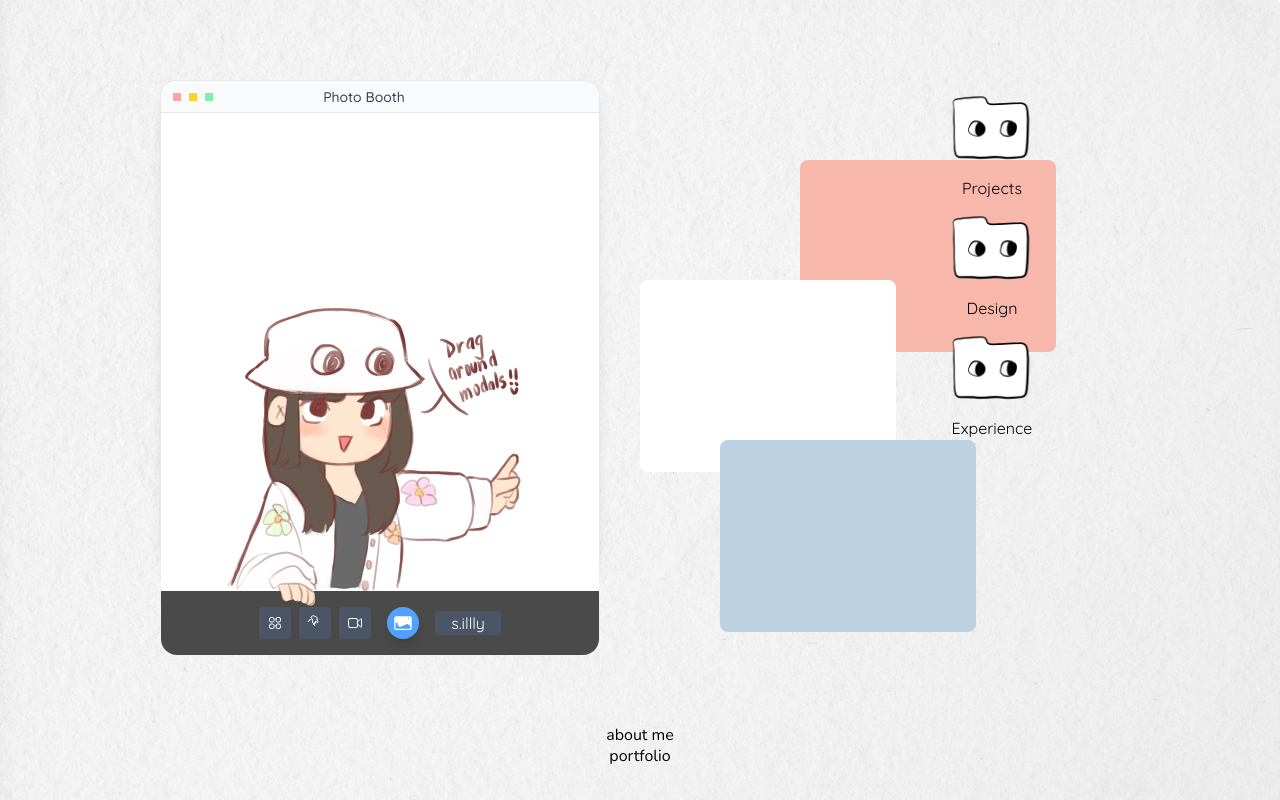
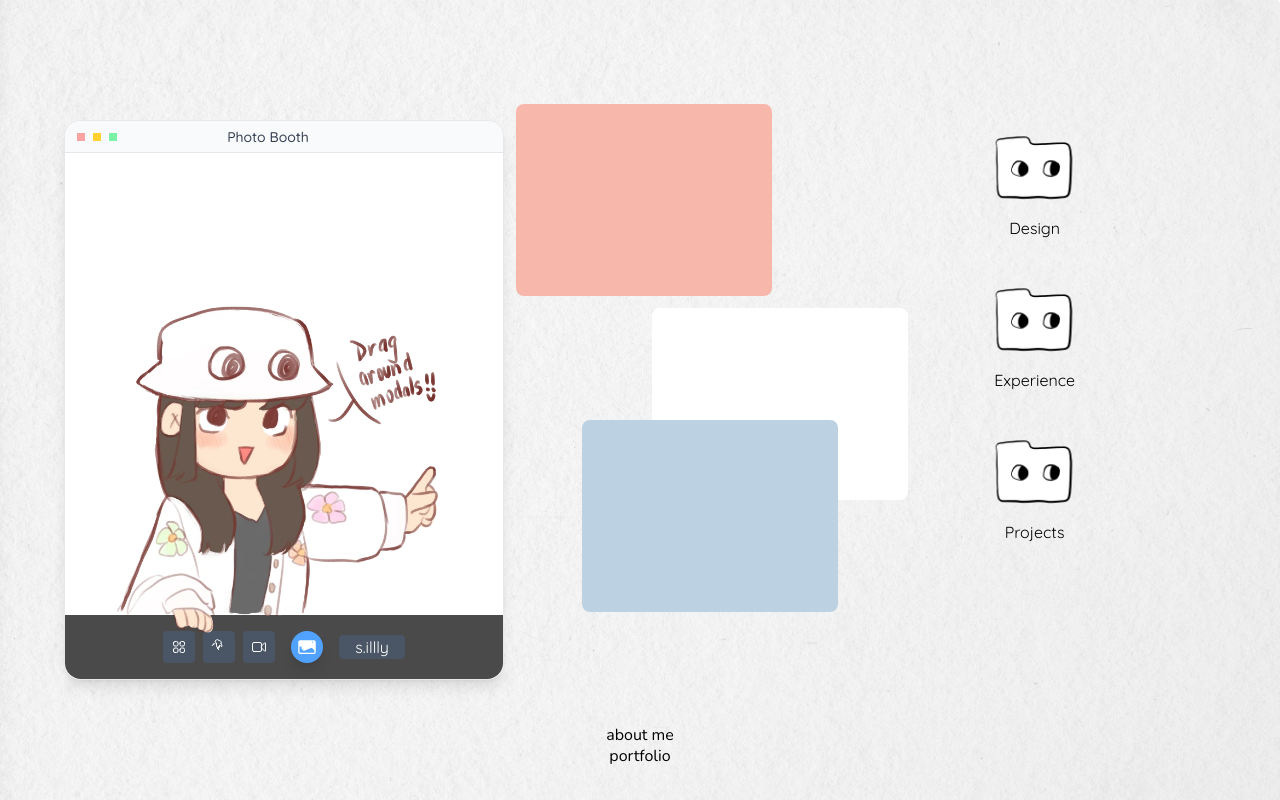
Before and after one commit to s-illly/website-portfolio, a Next.js app: page /portfolio in a window 1280 px wide. Built offline with nearby package versions, Linux system fonts and the light colour scheme.

Commit message:
Resposive layout

```diff
--- a/src/components/AboutPage.tsx
+++ b/src/components/AboutPage.tsx
@@ -16,7 +16,7 @@ export default function About() {
         <AnimatePresence mode="wait">
             <motion.main
                 key={pathname}
-                className="min-h-screen relative flex flex-col"
+                className="min-h-screen relative flex flex-col items-center justify-center"
                 initial={{ opacity: 0 }}
                 animate={{ opacity: 1 }}
                 exit={{ opacity: 0 }}
--- a/src/components/PortfolioPage.tsx
+++ b/src/components/PortfolioPage.tsx
@@ -123,20 +123,18 @@ export default function Portfolio() {
         <AnimatePresence mode="wait">
             <motion.main
                 key={pathname}
-                className="min-h-screen relative overflow-hidden flex flex-col"
+                className="min-h-screen overflow-hidden flex flex-col items-center justify-center"
                 initial={{ opacity: 0 }}
                 animate={{ opacity: 1 }}
                 exit={{ opacity: 0 }}
                 transition={{ duration: 0.3 }}
-
             >
-                <div className="grid xl:grid-cols-3 lg:grid-cols-3 md:grid-cols-2 grid-cols-1
-                                    xl:pl-16  md:pl-8  sm:pl-8
-                                    xl:overflow-hidden lg:overflow-hidden ">
+                <div className="w-full max-w-screen-xl mx-auto px-4 sm:px-6 md:px-8 lg:px-12 xl:px-16 2xl:px-24">
+                    <div className="grid sm:grid-cols-1 md:grid-cols-1 lg:grid-cols-3 xl:grid-cols-3 gap-8 items-start">
                         {/* Main Info */}
-                <div>
+                        <div className="flex justify-center items-start pt-8 pb-8 cursor-move">
                             <motion.div
-                    className="absolute left-40 top-20 z-0"
+                                className="z-0 w-full max-w-md"
                                 initial={{ y: "100vh", opacity: 0 }}
                                 animate={{ y: 0, opacity: 1 }}
                                 exit={{ y: "100vh", opacity: 0 }}
@@ -152,7 +150,7 @@ export default function Portfolio() {
                                 dragConstraints={dragConstraints}
                                 dragElastic={0.1}
                             >
-                    <div className="rounded-t-2xl bg-white w-110 h-120 flex-col items-center shadow-lg border cursor-move border-gray-200">
+                                <div className="rounded-2xl bg-white w-110 h-140 flex flex-col items-center shadow-lg border border-gray-200">
                                     <header className="w-full rounded-t-2xl h-8 p-3 bg-gray-50 flex flex-row items-center justify-between sticky top-0 z-10 border-b border-gray-200">
                                         <div className="flex flex-row gap-2">
                                             <div className="h-2 w-2 bg-red-300" />
@@ -163,53 +161,57 @@ export default function Portfolio() {
                                         <div className="w-[72px]"></div>
                                     </header>
                                     {selectedDesignData && (
-                            <div className="p-4 w-full h-full flex items-center justify-center flex-col bg-white rounded-2xl">
+                                        <div className="flex-1 relative w-full h-full overflow-hidden flex items-center justify-center">
                                             <Image
                                                 src={selectedDesignData.image}
                                                 alt={`Selected Design: ${selectedDesignData.id}`}
-                                    className="max-w-full max-h-full object-contain"
-                                    width={400}
-                                    height={400}
+                                                fill
+                                                className="object-contain"
+                                                sizes="(max-width: 768px) 100vw, 400px"
+                                                style={{ objectPosition: 'center' }}
                                             />
                                         </div>
                                     )}
                                     {selectedProjectData && (
-                            <div className="p-4 w-full h-full flex items-center justify-center flex-col bg-white rounded-t-2xl ">
+                                        <div className="flex-1 relative w-full h-full overflow-hidden flex items-center justify-center">
                                             <Image
                                                 src={selectedProjectData.image}
                                                 alt={`Selected Project: ${selectedProjectData.id}`}
-                                    className="max-w-full max-h-full object-contain"
-                                    width={400}
-                                    height={400}
+                                                fill
+                                                className="object-contain"
+                                                sizes="(max-width: 768px) 100vw, 400px"
+                                                style={{ objectPosition: 'center' }}
                                             />
-
                                         </div>
                                     )}
                                     {selectedExperienceData && (
-                            <div className="p-4 w-full h-full flex items-center justify-center flex-col bg-white rounded-t-2xl">
+                                        <div className="flex-1 relative w-full h-full overflow-hidden flex items-center justify-center">
                                             <Image
                                                 src={selectedExperienceData.image}
                                                 alt={`Selected Experience: ${selectedExperienceData.id}`}
-                                    className="max-w-full max-h-full object-contain"
-                                    width={400}
-                                    height={400}
+                                                fill
+                                                className="object-contain"
+                                                sizes="(max-width: 768px) 100vw, 400px"
+                                                style={{ objectPosition: 'center' }}
                                             />
-
                                         </div>
                                     )}
                                     {!selectedDesignData && !selectedProjectData && !selectedExperienceData && (
-                            <div className="p-4 w-full h-full flex items-center justify-center flex-col bg-white rounded-t-2xl">
+                                        <div className="flex-1 relative w-full h-full overflow-visible flex items-center justify-center">
+                                            <div className="relative z-20 -mb-8 w-full h-full flex items-center justify-center">
                                                 <Image
                                                     src={portfolioImg}
                                                     alt="Portfolio"
-                                    className="max-w-full max-h-full object-contain mt-59 z-20"
-                                    width={400}
-                                    height={400}
+                                                    fill
+                                                    className="object-contain mt-18"
+                                                    sizes="(max-width: 768px) 100vw, 400px"
+                                                    style={{ objectPosition: 'bottom' }}
                                                 />
                                             </div>
+                                        </div>
                                     )}
-
-                        <div className="sticky bottom-0 left-0 right-0 h-16 bg-[#4A4A4A] flex items-center justify-center px-4 space-x-4 rounded-b-2xl">
+                                    {/* Footer or sticky bar if needed */}
+                                    <div className="sticky bottom-0 left-0 right-0 h-16 z-10 bg-[#4A4A4A] flex w-full items-center justify-center px-4 space-x-4 rounded-b-2xl">
                                         <div className="flex items-center space-x-2">
                                             <button className="p-2 rounded bg-gray-600 text-white flex items-center justify-center">
                                                 <svg xmlns="http://www.w3.org/2000/svg" fill="none" viewBox="0 0 24 24" strokeWidth={1.5} stroke="currentColor" className="w-4 h-4">
@@ -237,13 +239,13 @@ export default function Portfolio() {
                                             s.illly
                                         </button>
                                     </div>
-
                                 </div>
-
                             </motion.div>
                         </div>
-
-                <div>
+                        {/* Modals column visually centered and responsively offset */}
+                        <div className="flex flex-col items-center justify-center relative min-h-[32rem] md:min-h-[32rem]">
+                            <div className="w-full flex flex-col items-center">
+                                <div className="w-full flex flex-col items-center pt-4 pl-2">
                                     <Modal1
                                         isOpen={isModal1Open}
                                         onClose={closeModal1}
@@ -251,6 +253,8 @@ export default function Portfolio() {
                                         projectData={selectedProjectData}
                                         experienceData={selectedExperienceData}
                                     />
+                                </div>
+                                <div className="w-full flex flex-col items-center pt-3 pl-70">
                                     <Modal2
                                         isOpen={isModal2Open}
                                         onClose={closeModal2}
@@ -259,7 +263,8 @@ export default function Portfolio() {
                                         experienceData={selectedExperienceData}
                                         onWorkImageClick={handleWorkImageClick}
                                     />
-
+                                </div>
+                                <div className="w-full flex flex-col items-center -mt-20 pl-35">
                                     <Modal3
                                         isOpen={isModal3Open}
                                         onClose={closeModal3}
@@ -268,10 +273,14 @@ export default function Portfolio() {
                                         experienceData={selectedExperienceData}
                                     />
                                 </div>
-                <div>
-                    <Project onImageSelect={handleProjectImageClick} />
+                            </div>
+                        </div>
+                        {/* Folders in a row on small screens, column on md+ */}
+                        <div className="pt-8 flex sm:flex-row md:flex-row lg:flex-col xl:flex-col gap-4 md:gap-8 w-full max-w-xs mx-auto justify-center items-center pb-40">
                             <Design onImageSelect={handleDesignImageClick} />
                             <Experience onImageSelect={handleExperienceImageClick} />
+                            <Project onImageSelect={handleProjectImageClick} />
+                        </div>
                     </div>
                 </div>
             </motion.main>
--- a/src/components/about/Book.tsx
+++ b/src/components/about/Book.tsx
@@ -57,9 +57,9 @@ export default function Book() {
                                 <p className="!text-[12px] text-gray-600">Cixin Liu</p>
                                 <div className="flex gap-1 mt-1">
                                     <span className="text-blue-400 text-sm">★</span>
-                                    <span className="text-blue-400 text-sm">★</span>
-                                    <span className="text-blue-400 text-sm">★</span>
-                                    <span className="text-blue-400 text-sm">★</span>
+                                    <span className="text-blue-400 text-sm">☆</span>
+                                    <span className="text-gray-400 text-sm">☆</span>
+                                    <span className="text-gray-400 text-sm">☆</span>
                                     <span className="text-gray-400 text-sm">☆</span>
                                 </div>
                             </div>
--- a/src/components/about/Pantone.tsx
+++ b/src/components/about/Pantone.tsx
@@ -18,7 +18,7 @@ export default function Pantone() {
 
     return (
         <>
-        <div className="relative w-125 pl-10 h-auto">
+        <div className="relative w-125 pl-10 h-auto pb-60">
         <motion.div
             className="w-40 h-20 translate-y-15 translate-x-30 z-2"
             initial={{ y: "100vh", opacity: 0 }}
--- a/src/components/modals/modal1.tsx
+++ b/src/components/modals/modal1.tsx
@@ -64,12 +64,18 @@ export default function Modal1({ isOpen, designData, projectData, experienceData
         }
     }, [])
 
+    // Helper to convert YouTube URL to embed format
+    function getYouTubeEmbedUrl(url: string) {
+        const match = url.match(/(?:youtube\.com\/(?:watch\?v=|embed\/)|youtu\.be\/)([\w-]+)/);
+        return match ? `https://www.youtube.com/embed/${match[1]}` : url;
+    }
+
     if (!isOpen) return null;
 
     return (
         <AnimatePresence>
             <motion.div
-                className="absolute left-200 top-40 cursor-move"
+                className="cursor-move"
                 drag
                 dragMomentum={false}
                 dragConstraints={dragConstraints}
@@ -110,7 +116,7 @@ export default function Modal1({ isOpen, designData, projectData, experienceData
                                         <p className="text-xs font-medium text-gray-500 mb-1">Video</p>
                                         <div className="w-[250px] aspect-video bg-gray-100 rounded-lg overflow-hidden">
                                             <iframe
-                                                src={projectData.video}
+                                                src={getYouTubeEmbedUrl(projectData.video)}
                                                 className="w-full h-full"
                                                 allow="accelerometer; autoplay; clipboard-write; encrypted-media; gyroscope; picture-in-picture"
                                                 allowFullScreen
--- a/src/components/modals/modal2.tsx
+++ b/src/components/modals/modal2.tsx
@@ -81,7 +81,7 @@ export default function Modal2({ isOpen, designData, projectData, experienceData
     return (
         <AnimatePresence>
             <motion.div
-                className="absolute left-160 top-70 cursor-move"
+                className="cursor-move"
                 drag
                 dragMomentum={false}
                 dragConstraints={dragConstraints}
--- a/src/components/modals/modal3.tsx
+++ b/src/components/modals/modal3.tsx
@@ -70,7 +70,7 @@ export default function Modal3({ isOpen, designData, projectData, experienceData
     return (
         <AnimatePresence>
             <motion.div
-                className="absolute left-180 top-110 cursor-move"
+                className="cursor-move"
                 drag
                 dragMomentum={false}
                 dragConstraints={dragConstraints}
--- a/src/components/portfolio/Design.tsx
+++ b/src/components/portfolio/Design.tsx
@@ -83,7 +83,7 @@ export default function Design({ onImageSelect }: DesignProps) {
     return (
         <>
             <motion.div
-                className="absolute right-60 top-50 z-3 cursor-pointer"
+                className="z-3 cursor-pointer"
                 initial={{ y: "100vh", opacity: 0 }}
                 animate={{ y: 0, opacity: 1 }}
                 exit={{ y: "100vh", opacity: 0 }}
--- a/src/components/portfolio/Experience.tsx
+++ b/src/components/portfolio/Experience.tsx
@@ -112,7 +112,7 @@ export default function Experience({ onImageSelect }: ExperienceProps) {
     return (
         <>
             <motion.div
-                className="absolute right-60 top-80 z-3 cursor-pointer"
+                className="z-3 cursor-pointer"
                 initial={{ y: "100vh", opacity: 0 }}
                 animate={{ y: 0, opacity: 1 }}
                 exit={{ y: "100vh", opacity: 0 }}
--- a/src/components/portfolio/Project.tsx
+++ b/src/components/portfolio/Project.tsx
@@ -72,7 +72,7 @@ export default function Project({ onImageSelect }: ProjectProps) {
     return (
         <>
             <motion.div
-                className="absolute right-60 top-20 z-3 cursor-pointer"
+                className="z-3 cursor-pointer"
                 initial={{ y: "100vh", opacity: 0 }}
                 animate={{ y: 0, opacity: 1 }}
                 exit={{ y: "100vh", opacity: 0 }}
```
Also changed, not shown: public/imgs/glove.jpeg. Lines whose indentation alone changed are shown as unchanged.
